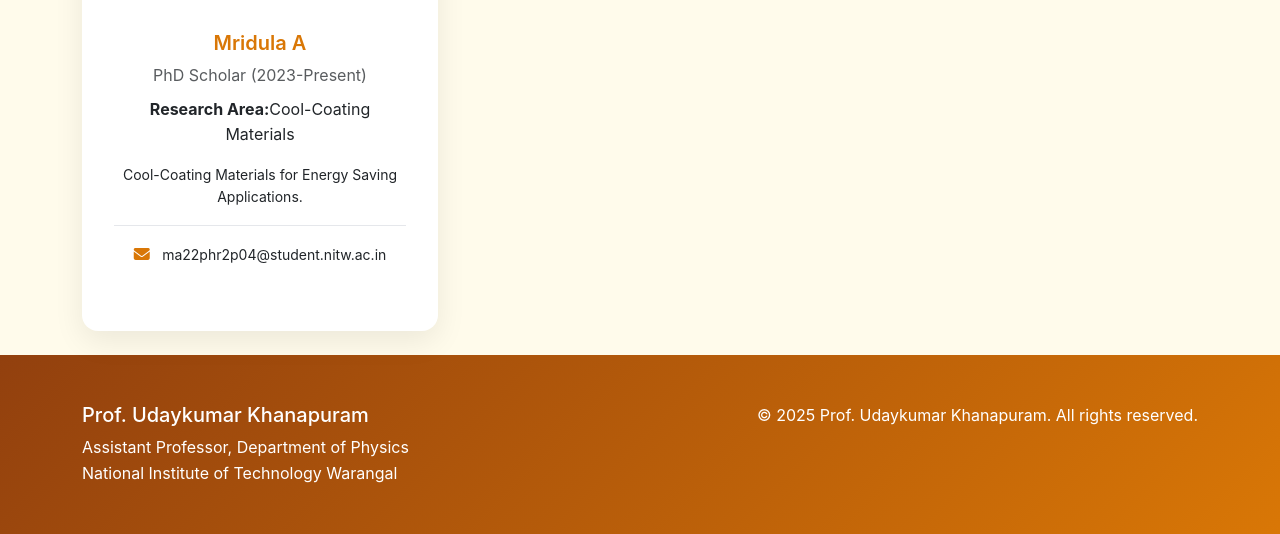
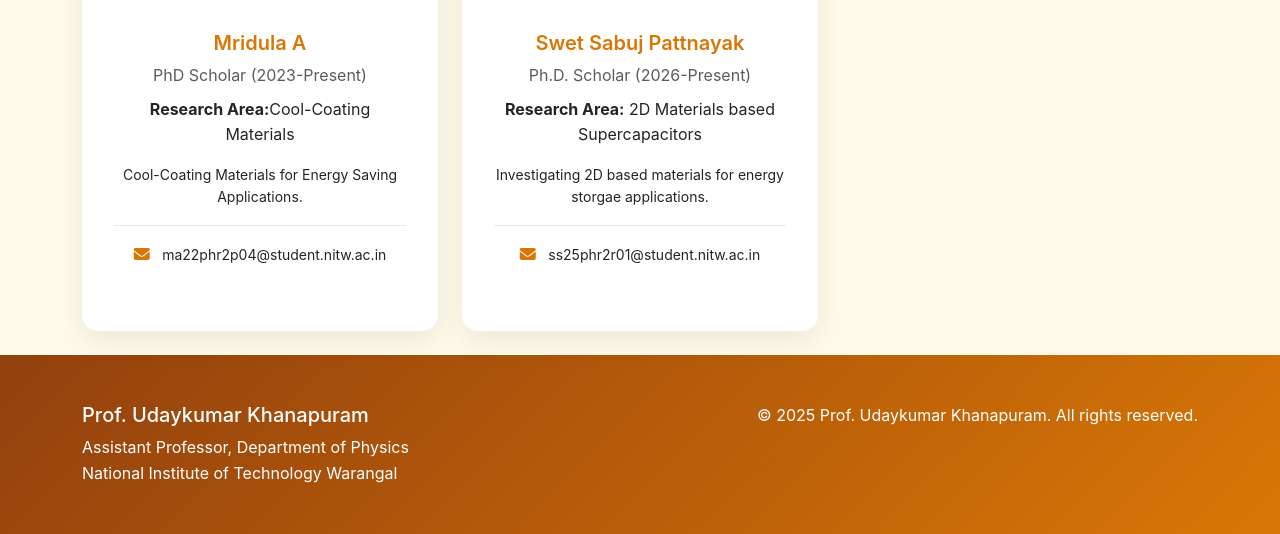
Before and after one commit to kanapuramudaykumar-blip/uday_physics, a Django app: page /group/ in a window 1280 px wide. Shown: the part 1573-2107 px from the top of the page. Run offline with Django 5.2, Linux system fonts and the light colour scheme; some libraries are stand-ins or nearby versions.

Commit message:
Update group.html

```diff
--- a/templates/group.html
+++ b/templates/group.html
@@ -120,6 +120,24 @@ i{% extends 'base.html' %}
                     </div>
                 </div>
             </div>
+             <div class="col-md-4 mb-4">
+                <div class="card h-100 scholar-card">
+                    <div class="scholar-image-container">
+                        <img src="{% static 'images/Swet Sabuj Pattnayak.jpg' %}"
+                             alt="Swet Sabuj Pattnayak" class="scholar-image">
+                    </div>
+                    <div class="card-body text-center">
+                        <h5 class="card-title">Swet Sabuj Pattnayak</h5>
+                        <p class="text-muted mb-2">Ph.D. Scholar (2026-Present)</p>
+                        <p class="card-text"><strong>Research Area:</strong> 2D Materials based Supercapacitors</p>
+                        <p class="card-text small">Investigating 2D based materials for energy storgae applications.</p>
+                        <div class="scholar-contact">
+                            <i class="fas fa-envelope me-2"></i>
+                            <small>ss25phr2r01@student.nitw.ac.in</small>
+                        </div>
+                    </div>
+                </div>
+            </div>
         </div>
     </div>
 </div>
```
